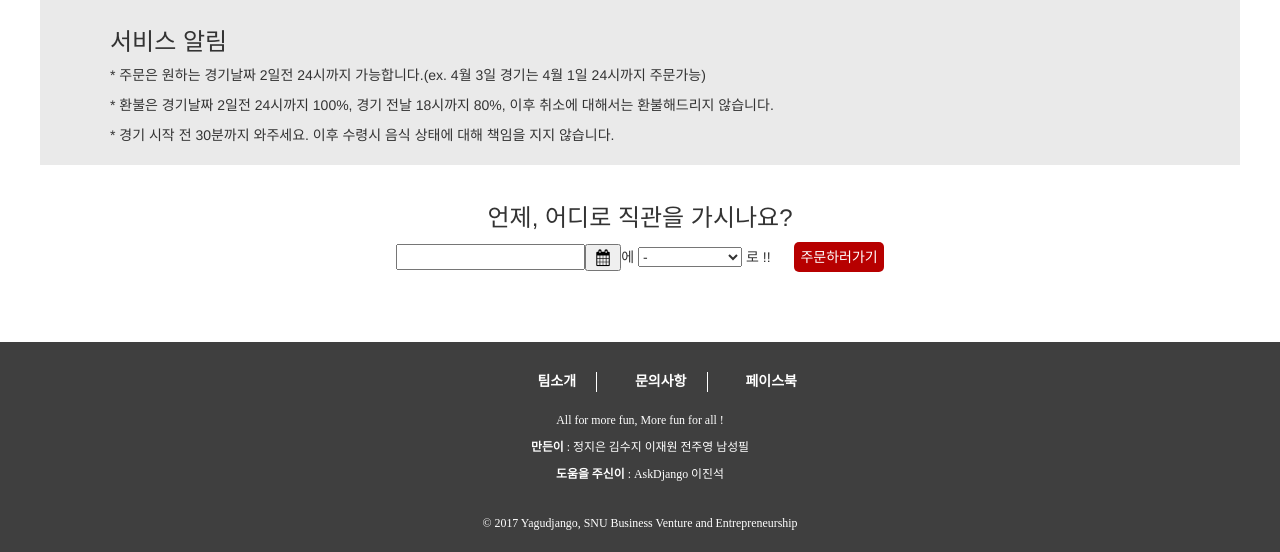
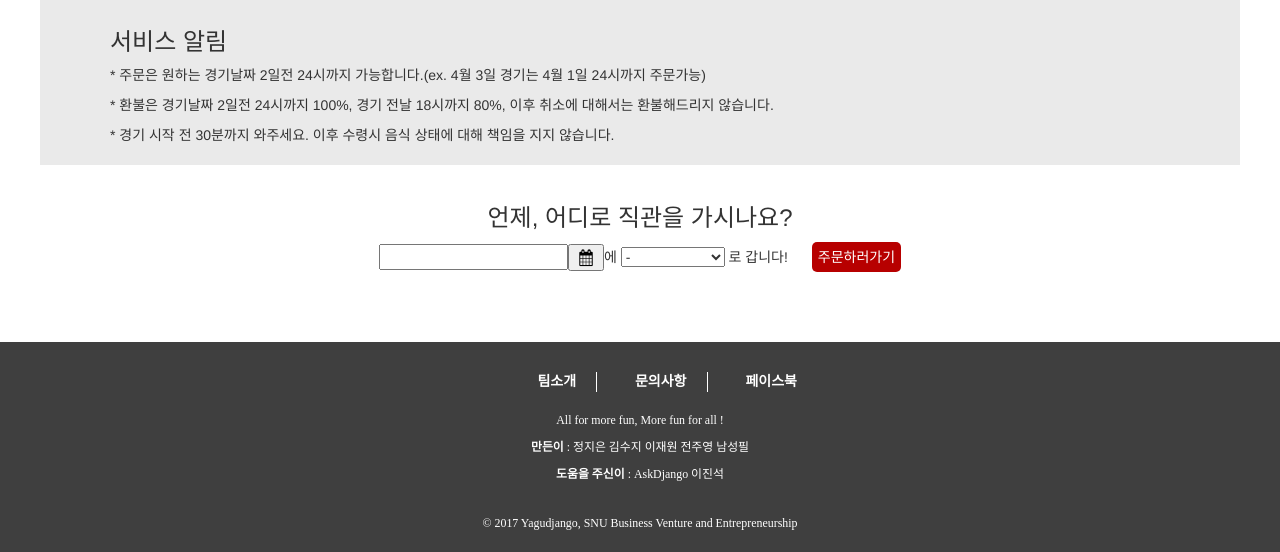
Before and after one commit to stopsilver13/food_practice, a Django app: a page that uses yagufood/food/templates/food/food_intro.html in a window 1280 px wide. Shown: the part 633-1185 px from the top of the page. Run offline with Django 3.2, Linux system fonts and the light colour scheme; data comes from the database, SQL or seed files in the repository; some libraries are stand-ins or nearby versions; some web fonts are replaced.

Commit message:
Edit some text because of error-jieun

```diff
--- a/yagufood/food/templates/food/food_intro.html
+++ b/yagufood/food/templates/food/food_intro.html
@@ -96,7 +96,7 @@
 				{% for stadium in stadiums %}
 					<option value={{ stadium.pk }}>{{ stadium.name }}</option>
 				{% endfor %}
-			</select> 로 !!
+			</select> 로 갑니다!
 
 			<button type="submit" class="go_order">주문하러가기</button>
 		</form>
```
